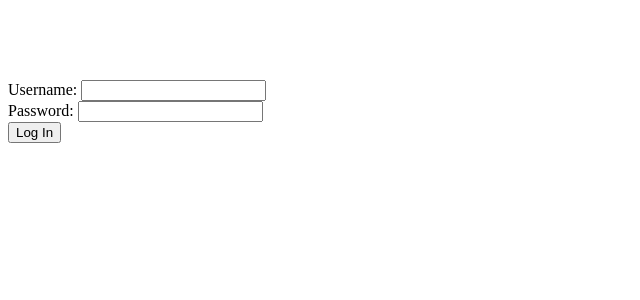
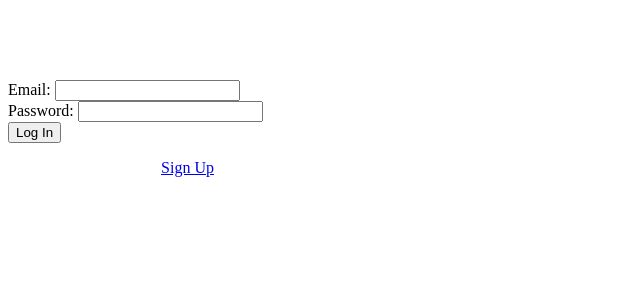
Before and after one commit to chalisa-puwaphat/ALISA-GPT3.5, a Flask app: page /login in a window 1280 px wide. Shown: the top 300 px of the page, without its empty margins (0-640 px from the left). Run offline with Flask 3, Linux system fonts and the light colour scheme.

Commit message:
Update login.html
login-signup (without GG)

```diff
--- a/templates/login.html
+++ b/templates/login.html
@@ -1,4 +1,3 @@
-<!-- login.html -->
 <!DOCTYPE html>
 <html>
 
@@ -12,8 +11,8 @@
 
     <form method="POST" action="{{ url_for('login') }}">
       <div class="form-group mt-3">
-        <label for="username">Username:</label>
-        <input type="text" class="form-control" id="username" name="username" required>
+        <label for="email">Email:</label>
+        <input type="email" class="form-control" id="email" name="email" required>
       </div>
       <div class="form-group mt-3">
         <label for="password">Password:</label>
@@ -21,6 +20,8 @@
       </div>
       <button type="submit" class="btn btn-primary mt-3">Log In</button>
     </form>
+
+    <p class="mt-3" style="color: white;">Don't have an account? <a href="{{ url_for('signup') }}">Sign Up</a>.</p>
   </div>
 </body>
 
```
